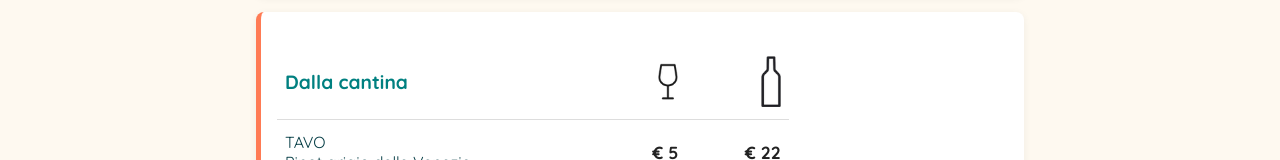
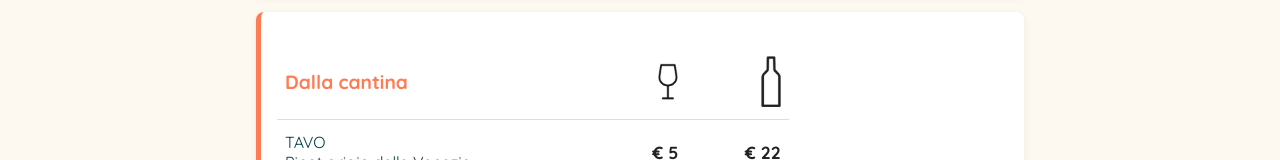
Before and after one commit to montiniangelo/menu-risto, a plain HTML site: page index.html in a window 1280 px wide. Shown: the part 755-915 px from the top of the page. Drawn offline with Linux system fonts and the light colour scheme.

Commit message:
Update index.html color
#ff7b54 dalla cantina

```diff
--- a/index.html
+++ b/index.html
@@ -72,7 +72,7 @@
       <table class="menu-tabella">
         <thead>
           <tr>
-            <th><h2>Dalla cantina</h2></th>
+            <th><h2 style="color:#ff7b54;">Dalla cantina</h2></th>
             <th class="prezzo"><img src="glasss.png" style="vertical-align: bottom;" width="20" height="auto"></th>
             <th class="prezzo"><img src="bottlee.png" style="vertical-align: bottom;" width="20" height="auto"></th>
           </tr>
```
